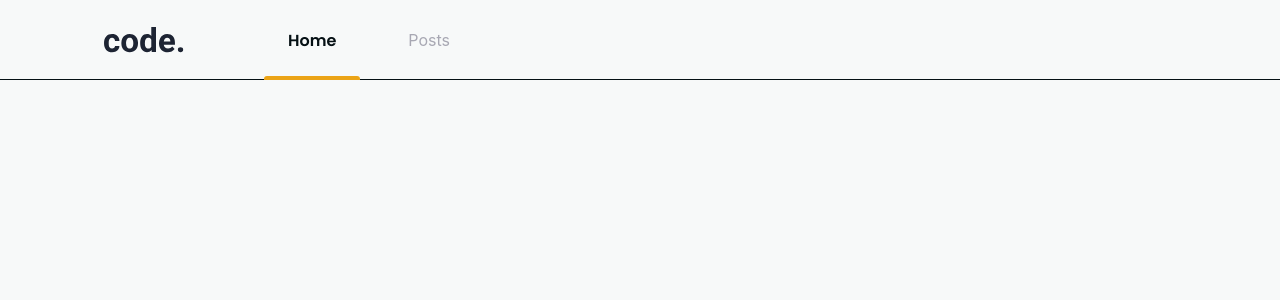
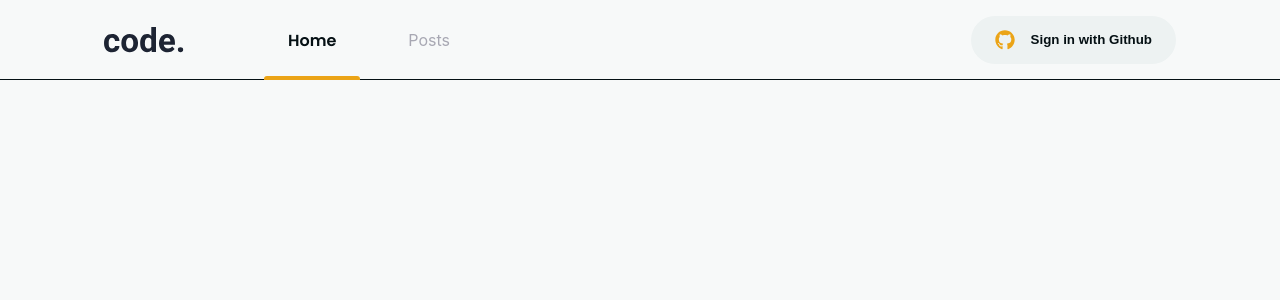
Before and after one commit to fernando-meira/codedot, a Next.js app: page / in a window 1280 px wide. Shown: the top 300 px of the page. Built offline with nearby package versions, Linux system fonts and the light colour scheme; a web font is replaced by a local one.

Commit message:
feat: created SignInButton component

```diff
--- a/package.json
+++ b/package.json
@@ -17,6 +17,7 @@
     "plop": "^3.0.5",
     "react": "17.0.2",
     "react-dom": "17.0.2",
+    "react-icons": "^4.3.1",
     "styled-components": "^5.3.3"
   },
   "devDependencies": {
--- a/src/components/Header/index.tsx
+++ b/src/components/Header/index.tsx
@@ -1,5 +1,6 @@
 import * as S from './styles';
 import Image from 'next/image';
+import { SignInButton } from '..';
 
 export default function Header() {
   return (
@@ -12,7 +13,7 @@ export default function Header() {
           src="/images/logo.svg"
         />
 
-        <nav>
+        <S.Nav>
           <S.Anchor aria-label="Ir para a Home" isActive href="/Home">
             Home
           </S.Anchor>
@@ -20,7 +21,9 @@ export default function Header() {
           <S.Anchor aria-label="Ir para os posts" href="/Posts">
             Posts
           </S.Anchor>
-        </nav>
+        </S.Nav>
+
+        <SignInButton />
       </S.Content>
     </S.Container>
   );
--- a/src/components/Header/styles.ts
+++ b/src/components/Header/styles.ts
@@ -40,11 +40,15 @@ export const Content = styled.div`
     align-items: center;
     flex-direction: row;
 
-    nav {
-      height: ${defaultSpacing};
-      margin-left: ${defaultSpacing};
+    > button {
+      margin-left: auto;
     }
   `}
+`;
+
+export const Nav = styled.nav`
+  height: ${defaultSpacing};
+  margin-left: ${defaultSpacing};
 `;
 
 export const Anchor = styled.a<{ isActive?: boolean }>`
--- /dev/null
+++ b/src/components/SignInButton/index.tsx
@@ -0,0 +1,24 @@
+import { FiX } from 'react-icons/fi';
+import { FaGithub } from 'react-icons/fa';
+
+import * as S from './styles';
+
+export type SignInButtonProps = {
+  title: string;
+  isLoggedIn: boolean;
+};
+
+export default function SignInButton({
+  isLoggedIn = false,
+  title = 'Sign in with Github',
+}: SignInButtonProps) {
+  return (
+    <S.Container type="button" isLoggedIn={isLoggedIn}>
+      <FaGithub />
+
+      <p>{title}</p>
+
+      {isLoggedIn && <FiX />}
+    </S.Container>
+  );
+}
--- /dev/null
+++ b/src/components/SignInButton/styles.ts
@@ -0,0 +1,52 @@
+import styled, { css, DefaultTheme } from 'styled-components';
+
+type ButtonProps = {
+  isLoggedIn: boolean;
+};
+
+const buttonModifiers = {
+  isLoggedIn: (theme: DefaultTheme) => css`
+    svg:first-child {
+      color: ${theme.colors.green[500]};
+    }
+  `,
+};
+
+export const Container = styled.button<ButtonProps>`
+  ${({ theme, isLoggedIn }) => css`
+    border: none;
+    height: 4.8rem;
+    border-radius: 4.8rem;
+    padding: 0 ${theme.spacings.small};
+
+    display: flex;
+    align-items: center;
+    justify-content: center;
+
+    transition: filter 0.6s;
+    font-weight: ${theme.font.bold};
+    color: ${theme.colors.secondary};
+    background: ${theme.colors.gray[200]};
+
+    svg {
+      width: 20px;
+      height: 20px;
+    }
+
+    svg:first-child {
+      color: ${theme.colors.yellow[500]};
+      margin-right: ${theme.spacings.xsmall};
+    }
+
+    svg:last-child {
+      color: ${theme.colors.gray[500]};
+      margin-left: ${theme.spacings.xsmall};
+    }
+
+    &:hover {
+      filter: brightness(0.9);
+    }
+
+    ${isLoggedIn && buttonModifiers.isLoggedIn(theme)};
+  `};
+`;
--- a/src/components/index.tsx
+++ b/src/components/index.tsx
@@ -1 +1,2 @@
 export { default as Header } from './Header';
+export { default as SignInButton } from './SignInButton';
--- a/src/styles/global.ts
+++ b/src/styles/global.ts
@@ -47,5 +47,9 @@ export default createGlobalStyle`
         Roboto, Oxygen, Ubuntu, Cantarell, 'Open Sans', 'Helvetica Neue',
         sans-serif;
     }
+
+    button {
+      cursor: pointer;
+    }
   `}
 `;
```
Also changed, not shown: 2 other files (tests, documents, lock files or other folders).
